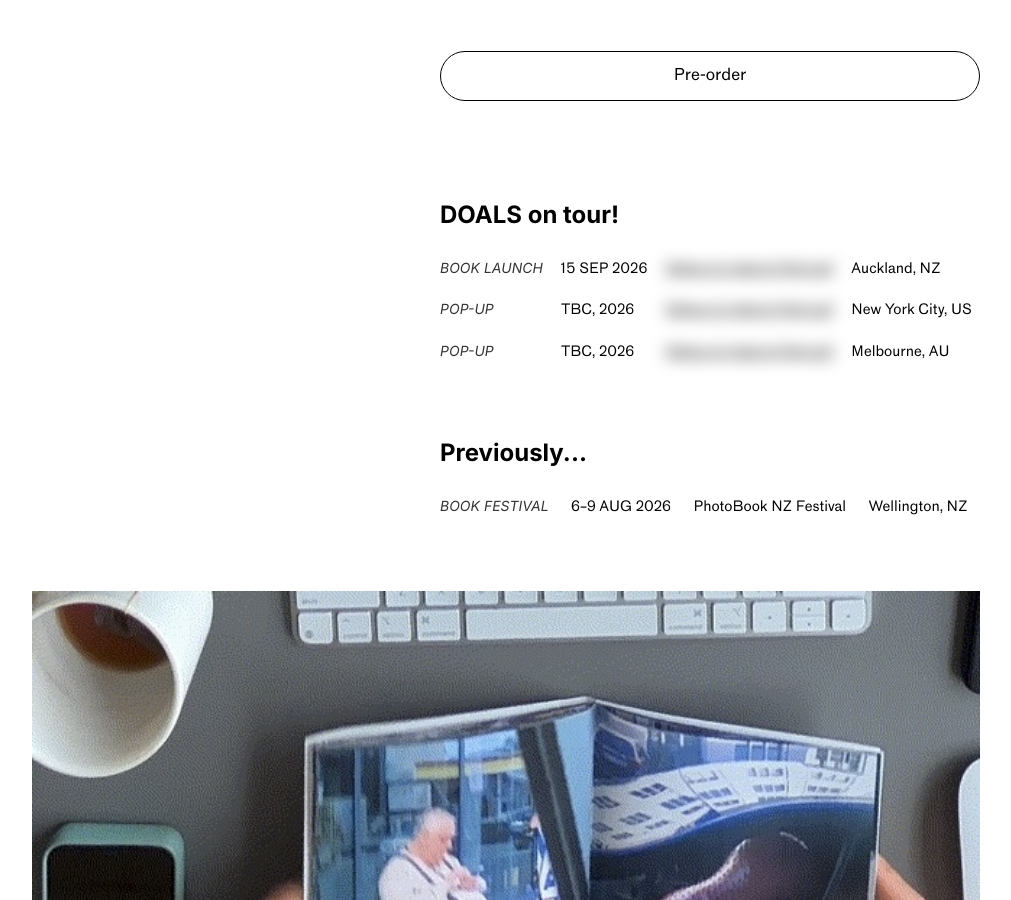
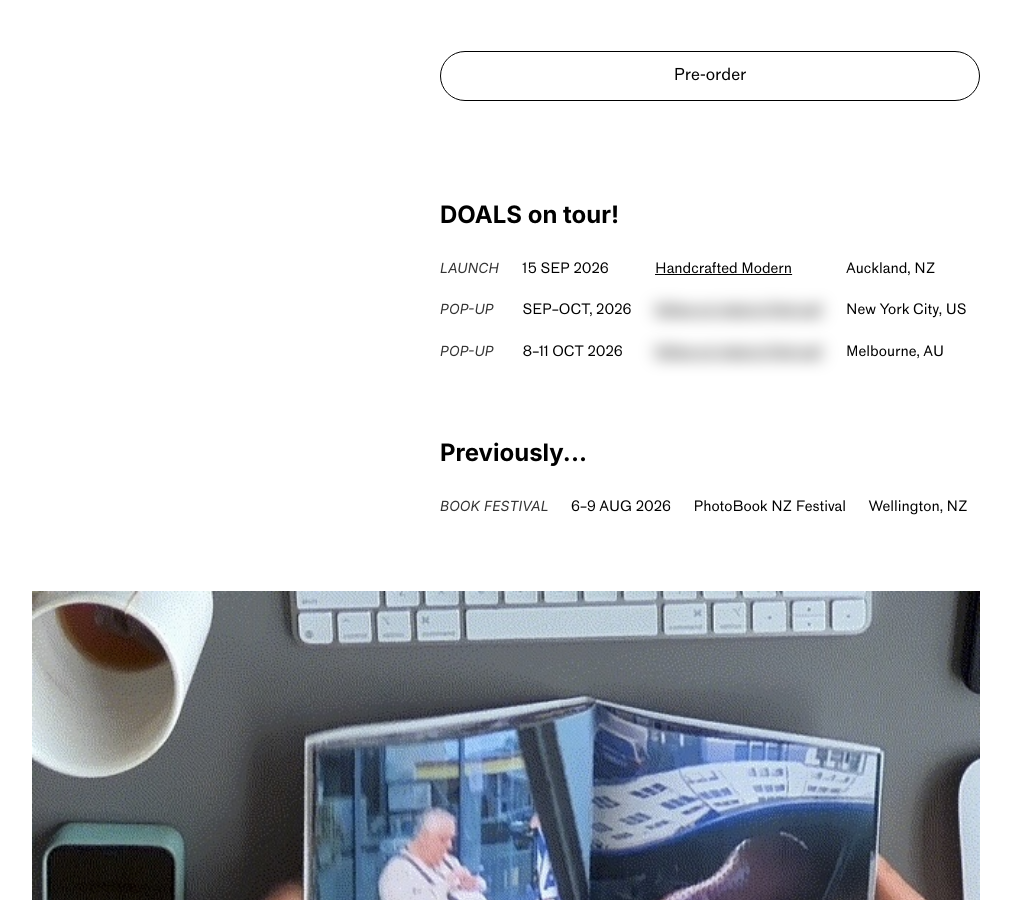
Before and after one commit to heisenburger/DOALS, a Jekyll site: the page built from index.html, in a window 1280 px wide and 900 px high, scrolled down 3148 px. Shown: the whole window, without its empty margins (134-1145 px from the left). Built offline with Jekyll 4.4.1, drawn with Linux system fonts in a browser that asks for light colours; some web fonts are replaced.

Commit message:
reveal launch location

```diff
--- a/index.html
+++ b/index.html
@@ -60,20 +60,20 @@ paymentURL: https://buy.stripe.com/14A7sM2PqfTXbn26W8bfO01
   <h2 class="body">DOALS on tour!</h2>
   <ul id="stockists" class="body nls">
     <li>
-      <span class="store-type">Book launch</span>
+      <span class="store-type">Launch</span>
       <span class="store-launch">15 SEP 2026</span>
-      <span class="store secret"><a target="_blank" href="https://https://instagram.com/d0als">{{ page.spoilertext }}</a></span>
+      <span class="store"><a target="_blank" href="https://www.handcraftedmodern.co/store#:~:text=ADDRESS-,120%20Ponsonby%20Road%2C%20Grey%20Lynn,-Auckland%201011%2C%20Aotearoa">Handcrafted Modern</a></span>
       <span class="store-city">Auckland, NZ</span>
     </li>
     <li>
       <span class="store-type">Pop-up</span>
-      <span class="store-launch">TBC, 2026</span>
+      <span class="store-launch">SEP–OCT, 2026</span>
       <span class="store secret"><a target="_blank" href="https://instagram.com/d0als">{{ page.spoilertext }}</a></span>
       <span class="store-city">New York City, US</span>
     </li>
     <li>
       <span class="store-type">Pop-up</span>
-      <span class="store-launch">TBC, 2026</span>
+      <span class="store-launch">8–11 OCT 2026</span>
       <span class="store secret"><a target="_blank" href="https://instagram.com/d0als">{{ page.spoilertext }}</a></span>
       <span class="store-city">Melbourne, AU</span>
     </li>
```
